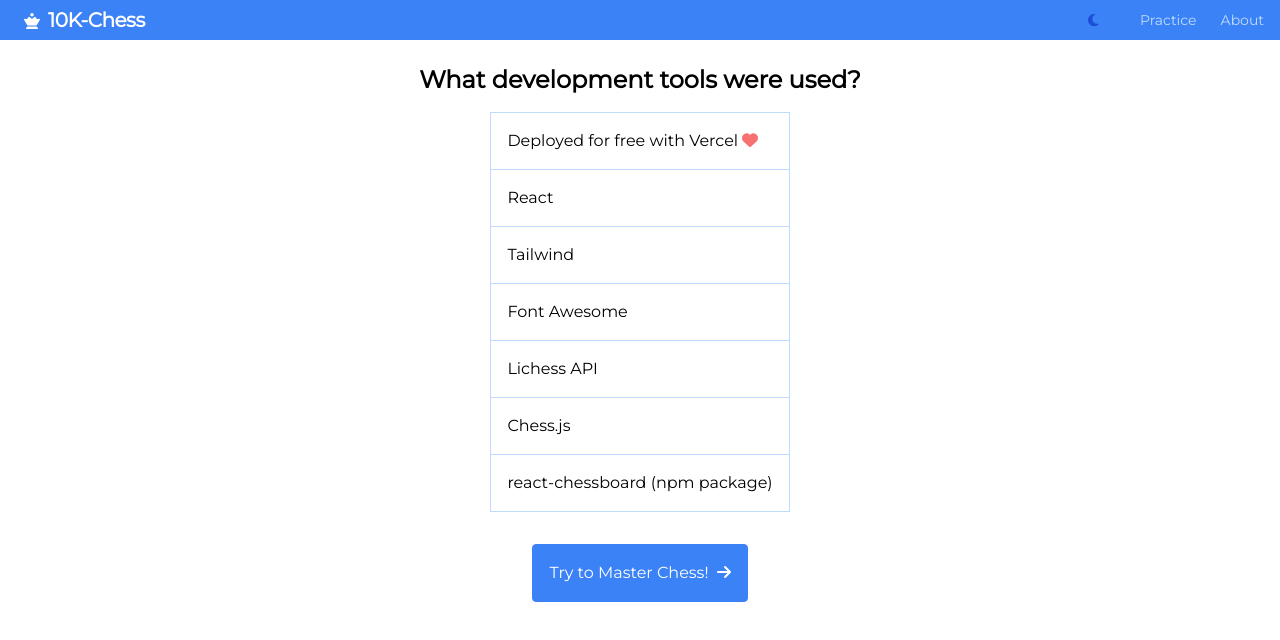
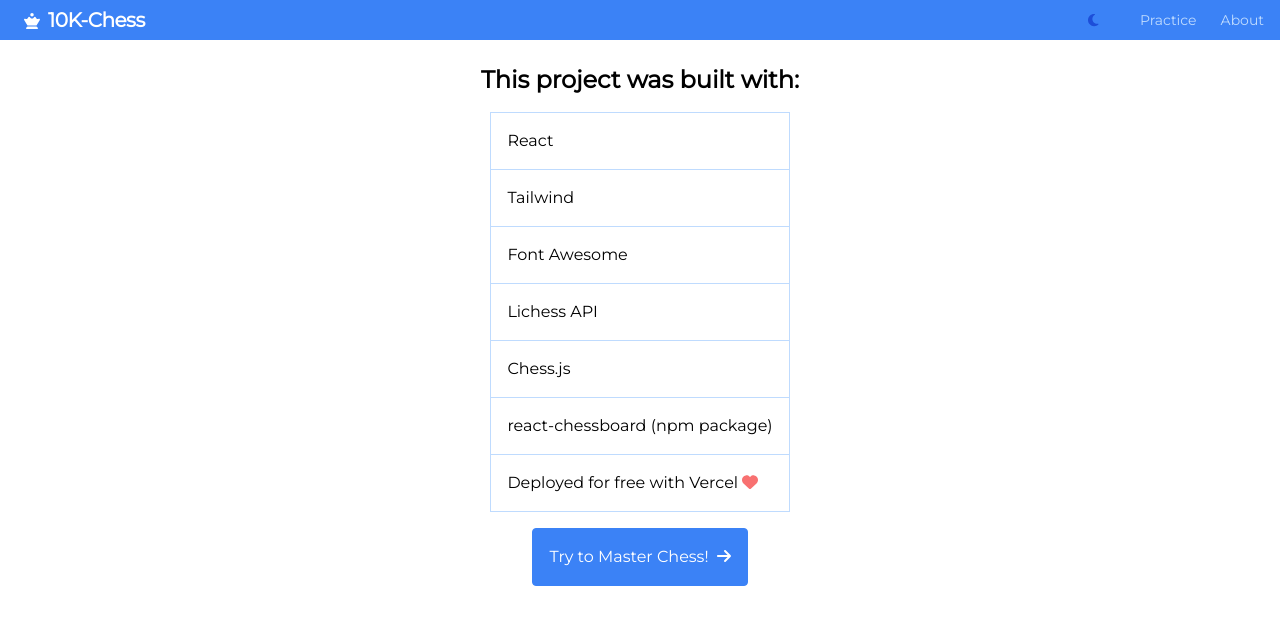
Before and after one commit to siobe34/chess-veritasium, a React (Create React App) app: page /about in a window 1280 px wide. Shown: the top 640 px of the page. Built offline with nearby package versions, Linux system fonts and the light colour scheme.

Commit message:
using new Link component

```diff
--- a/src/pages/About.tsx
+++ b/src/pages/About.tsx
@@ -1,24 +1,17 @@
-import { Link } from "react-router-dom";
-
 import { FontAwesomeIcon } from "@fortawesome/react-fontawesome";
 import { faArrowRight, faHeart } from "@fortawesome/free-solid-svg-icons";
 
 import Content from "../components/Content";
-import Button from "../components/Button";
+import LinkButton from "../components/LinkButton";
 import Table, { TableBody, TableRow, TableCell } from "../components/Table";
 
 function About() {
     return (
         <Content>
-            <h1 className='font-bold text-2xl text-center mt-6'>What development tools were used?</h1>
+            <h1 className='font-bold text-2xl text-center mt-6'>This project was built with:</h1>
             <div className='flex flex-col items-center justify-center w-7/12'>
                 <Table>
                     <TableBody>
-                        <TableRow>
-                            <TableCell>
-                                Deployed for free with Vercel <FontAwesomeIcon className='text-red-400' icon={faHeart} />
-                            </TableCell>
-                        </TableRow>
                         <TableRow>
                             <TableCell>React</TableCell>
                         </TableRow>
@@ -37,15 +30,18 @@
                         <TableRow>
                             <TableCell>react-chessboard (npm package)</TableCell>
                         </TableRow>
+                        <TableRow>
+                            <TableCell>
+                                Deployed for free with Vercel <FontAwesomeIcon className='text-red-400' icon={faHeart} />
+                            </TableCell>
+                        </TableRow>
                     </TableBody>
                 </Table>
             </div>
-            <Button buttonStyle='primary' customUtils='py-4 m-4'>
-                <Link to={"/practice"}>
-                    Try to Master Chess!
-                    <FontAwesomeIcon icon={faArrowRight} className='ml-2' />
-                </Link>
-            </Button>
+            <LinkButton href='/practice' buttonStyle='primary'>
+                Try to Master Chess!
+                <FontAwesomeIcon icon={faArrowRight} className='ml-2' />
+            </LinkButton>
         </Content>
     );
 }
```
